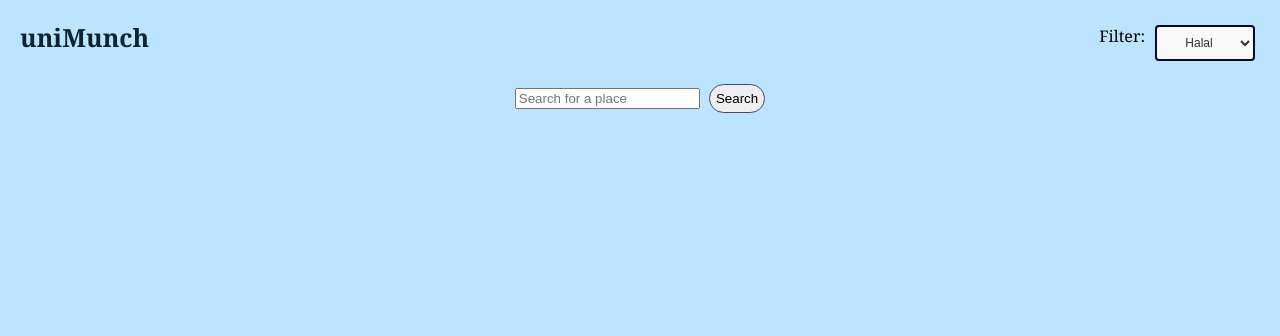
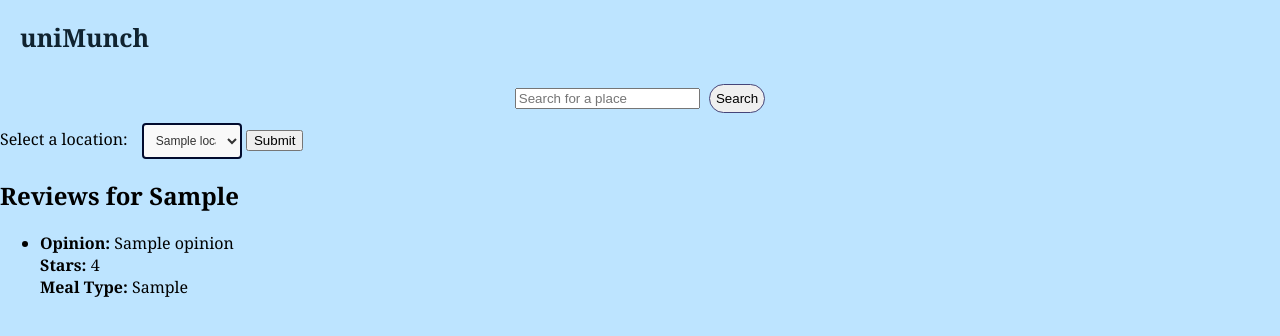
Before and after one commit to khadija-siddiqui/uniMunch, a Flask app: template templates/index.html in a window 1280 px wide. Shown: the top 336 px of the page. Run offline with Flask 3, Linux system fonts and the light colour scheme; the template is opened without the code that fills it: most values are stand-ins (such as "Sample title", 1, 10 or a date in 2020); parts of the project's set-up code (start-up, migrations or seed data) failed here and were passed over.

Commit message:
completed drop-down menu exactly as described in proposal

```diff
--- a/server.py
+++ b/server.py
@@ -29,7 +29,7 @@ app = Flask(__name__, template_folder=tmpl_dir)
 #
 #     DATABASEURI = "postgresql://gravano:foobar@34.75.94.195/proj1part2"
 #
-DATABASEURI = "postgresql://user:password@34.75.94.195/proj1part2"
+DATABASEURI = "postgresql://mzn2002:143318@34.74.171.121/proj1part2"
 
 
 #
@@ -42,6 +42,37 @@ engine = create_engine(DATABASEURI)
 # Note that this will probably not work if you already have a table named 'test' in your database, containing meaningful data. This is only an example showing you how to run queries in your database using SQLAlchemy.
 #
 conn = engine.connect()
+
+def get_locations():
+  conn = engine.connect()
+
+  # Fetch distinct school names
+  cursor = conn.execute(text("SELECT DISTINCT school_name FROM school"))
+  schools = [school[0] for school in cursor]
+
+  # Fetch distinct dining hall names
+  cursor = conn.execute(text("SELECT DISTINCT dining_hall_name FROM dining_hall"))
+  dining_halls = [hall[0] for hall in cursor]
+
+  # Fetch distinct cafe names
+  cursor = conn.execute(text("SELECT DISTINCT cafe_name FROM cafes"))
+  cafes = [cafe[0] for cafe in cursor]
+
+  # Fetch distinct food cart names
+  cursor = conn.execute(text("SELECT DISTINCT foodcart_name FROM food_cart"))
+  food_carts = [food_cart[0] for food_cart in cursor]
+
+  # Close the connection
+  conn.close()
+
+  # Combine all the lists
+  locations = schools + dining_halls + cafes + food_carts
+  return locations
+
+
+
+
+
 
 # The string needs to be wrapped around text()
 
@@ -118,20 +149,110 @@ def index():
   #
   cursor = g.conn.execute(text("SELECT name FROM test"))
   g.conn.commit()
+  #SELECT dietary_restriction FROM dining_halls WHERE dietary restriction = user input
 
   # 2 ways to get results
 
   # Indexing result by column number
-  names = []
-  for result in cursor:
-    names.append(result[0])
+  names = [result[0] for result in cursor]
+  cursor.close()
 
-  # Indexing result by column name
-  names = []
-  results = cursor.mappings().all()
-  for result in results:
-    names.append(result["name"])
-  cursor.close()
+  # Get the list of schools and their corresponding sids
+  locations = get_locations()
+
+  # Get the selected school and its associated dietary need
+  selected_location = request.args.get('selected_location')
+  print(selected_location)
+
+  result = []
+
+
+  if selected_location:
+    location_name = selected_location
+    conn = engine.connect()
+
+    # Check if the location exists in each table
+    check_school_query = "SELECT 1 FROM school WHERE school_name = :location_name LIMIT 1"
+    check_cafe_query = "SELECT 1 FROM cafes WHERE cafe_name = :location_name LIMIT 1"
+    check_dining_hall_query = "SELECT 1 FROM dining_hall WHERE dining_hall_name = :location_name LIMIT 1"
+    check_food_cart_query = "SELECT 1 FROM food_cart WHERE foodcart_name = :location_name LIMIT 1"
+
+    # Determine the type of location
+    if conn.execute(text(check_school_query), {"location_name": location_name}).fetchone():
+      location_type = 'school'
+    elif conn.execute(text(check_cafe_query), {"location_name": location_name}).fetchone():
+      location_type = 'cafe'
+    elif conn.execute(text(check_dining_hall_query), {"location_name": location_name}).fetchone():
+      location_type = 'dining_hall'
+    elif conn.execute(text(check_food_cart_query), {"location_name": location_name}).fetchone():
+      location_type = 'food_cart'
+    else:
+      location_type = None
+
+      # Construct the query based on the location type
+    if location_type:
+      if location_type.lower() == 'school':
+        query = """
+            SELECT r.rid, r.opinion, r.stars, r.meal_type
+            FROM school s
+            JOIN places_to_eat p ON s.sid = p.sid
+            JOIN ref_p rp ON p.pid = rp.pid
+            JOIN review r ON rp.rid = r.rid
+            WHERE s.school_name = :location_name
+        """
+      elif location_type.lower() == 'cafe':
+        query = """
+            SELECT r.rid, r.opinion, r.stars, r.meal_type
+            FROM cafes c
+            JOIN places_to_eat p ON c.pid = p.pid
+            JOIN ref_p rp ON p.pid = rp.pid
+            JOIN review r ON rp.rid = r.rid
+            WHERE c.cafe_name = :location_name
+        """
+      elif location_type.lower() == 'dining_hall':
+        query = """
+            SELECT r.rid, r.opinion, r.stars, r.meal_type
+            FROM dining_hall d
+            JOIN places_to_eat p ON d.pid = p.pid
+            JOIN ref_p rp ON p.pid = rp.pid
+            JOIN review r ON rp.rid = r.rid
+            WHERE d.dining_hall_name = :location_name
+        """
+      elif location_type.lower() == 'food_cart':
+        query = """
+            SELECT r.rid, r.opinion, r.stars, r.meal_type
+            FROM food_cart f
+            JOIN ref_f rf ON f.fid = rf.fid
+            JOIN review r ON rf.rid = r.rid
+            WHERE f.foodcart_name = :location_name
+        """
+
+      cursor = conn.execute(text(query), {"location_name": location_name})
+      result = cursor.fetchall()
+
+      conn.close()
+
+      print(result)
+    else:
+      print("Invalid location:", selected_location)
+  else:
+    print("Invalid selected_location:", selected_location)
+
+
+
+
+  # if selected_school:
+  #   school_name = selected_school.split(':')[0]  # Assuming the sid is part of the value
+  #   print(school_name)
+  #   conn = engine.connect()
+  #   #fix and add JOIN Query
+  #   cursor = conn.execute("SELECT sid FROM school WHERE sid=?", (sid,))
+  #   result = cursor.fetchone()
+  #   conn.close()
+  #   print(result[0])
+  #   dietary_need = result[0] if result else None
+
+
 
   #
   # Flask uses Jinja templates, which is an extension to HTML where you can
@@ -159,7 +280,12 @@ def index():
   #     <div>{{n}}</div>
   #     {% endfor %}
   #
-  context = dict(data = names)
+  context = {
+    'data': names,
+    'locations': locations,
+    'selected_location': selected_location,
+    'reviews': result
+  }
 
 
   #
--- a/templates/index.html
+++ b/templates/index.html
@@ -18,34 +18,41 @@
     </form>
   </header>
 
-  <form class="filterForm" method="POST" action="/add">
-    <label for="filter">Filter:</label>
-    <select id="filter" name="filter">
-      <option value="Halal">Halal</option>
-      <option value="Vegan/Vegetarian">Vegan/Vegetarian</option>
-      <option value="Gluten-free">Gluten-free</option>
-      <option value="Kosher">Kosher</option>
-      <option value="Dairy-Free">Dairy-Free</option>
-      <option value="Breakfast">Breakfast</option>
-      <option value="Lunch">Lunch</option>
-      <option value="Dinner">Dinner</option>
-      <option value="Most Popular">Most Popular</option>
-      <optgroup label="Most Popular">
-        <option value="Barnard College">Barnard College</option>
-        <option value="Columbia College">Columbia College</option>
-        <option value="SEAS College">SEAS College</option>
-        <option value="Teacher's College">Teacher's College</option>
-        <option value="School of Social Work">School of Social Work</option>
-        <option value="Columbia Business School">Columbia Business School</option>
-        <option value="Columbia Law School">Columbia Law School</option>
-        <option value="Graduate School">Graduate School</option>
-        <option value="Columbia Journalism">Columbia Journalism</option>
-        <option value="Dental School of Columbia">Dental School of Columbia</option>
-      </optgroup>
 
+  <form method="GET" action="/">
+    <label for="location">Select a location:</label>
+    <select id="location" name="selected_location">
+      {% for location in locations %}
+        <option value="{{ location }}">
+          {{ location }}
+        </option>
+      {% endfor %}
     </select>
+    <button type="submit">Submit</button>
+  </form>
 
-  </form>
+  {% if reviews %}
+    <h2>Reviews for {{ selected_location.split(':')[0] if selected_location else 'Unknown Location' }}</h2>
+    <ul>
+      {% for review in reviews %}
+        <li>
+          <strong>Opinion:</strong> {{ review.opinion }}<br>
+          <strong>Stars:</strong> {{ review.stars }}<br>
+          <strong>Meal Type:</strong> {{ review.meal_type }}<br>
+        </li>
+      {% endfor %}
+    </ul>
+  {% else %}
+    <p>No reviews available for {{ selected_location.split(':')[0] if selected_location else 'Unknown Location' }}</p>
+  {% endif %}
+
+
+
+  <!-- <div>
+    {% for school in schools %}
+        <div>{{school}}</div>
+    {% endfor %}
+  </div> -->
 
 </body>
 
```
